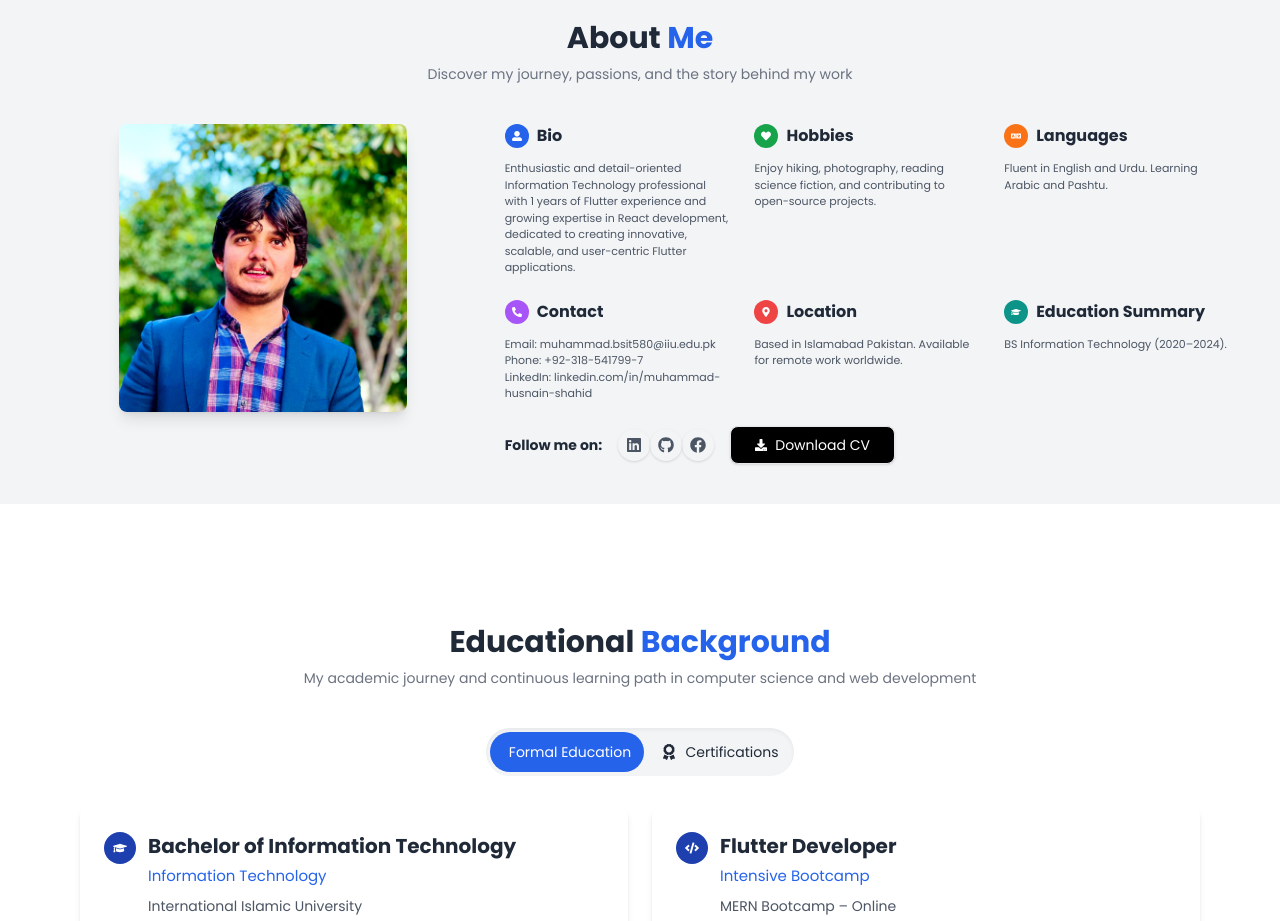
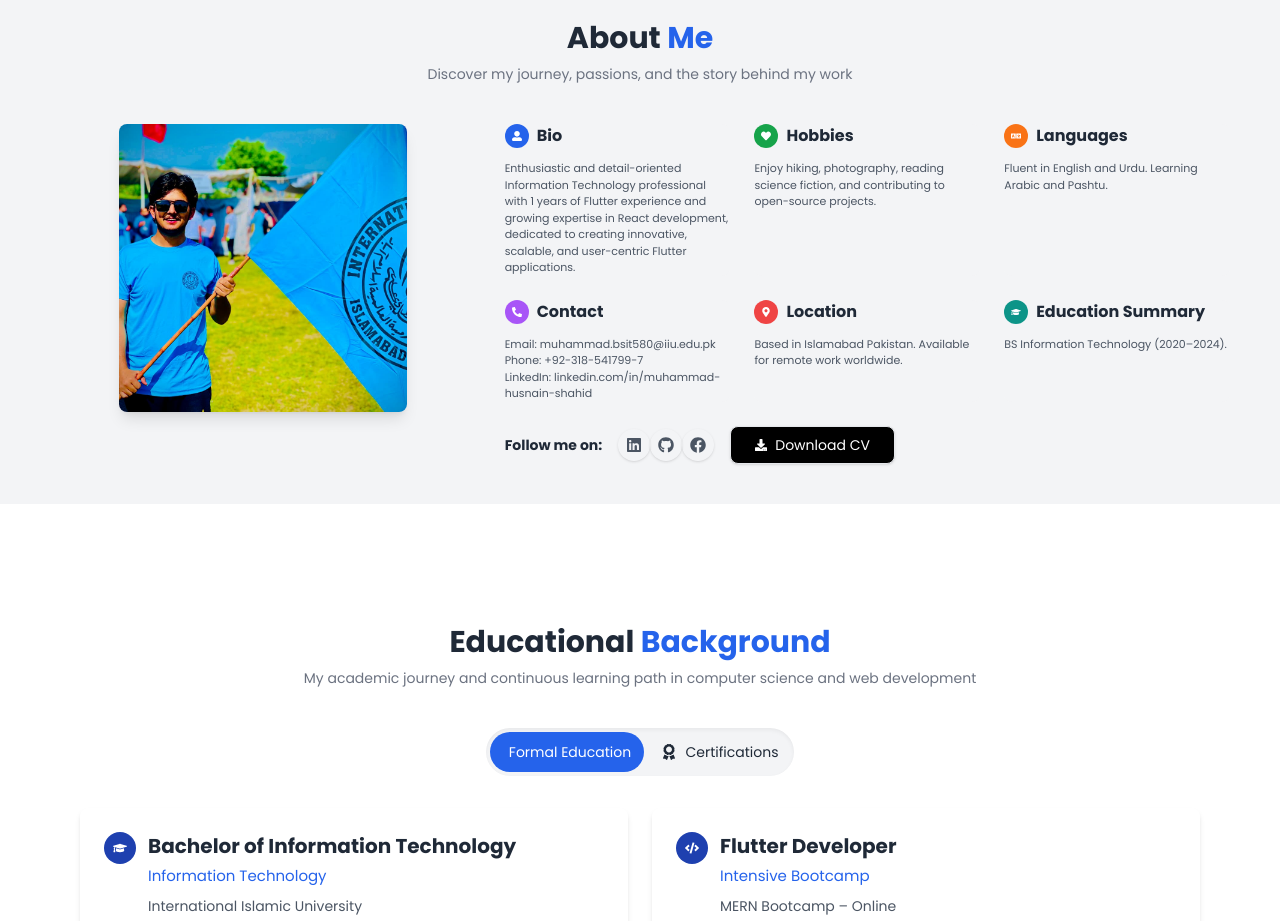
Before and after one commit to muhammadhusnainshahid/portfliohusnainsahab, a Next.js app: page / in a window 1280 px wide. Shown: the part 860-1781 px from the top of the page. Built offline with nearby package versions, Linux system fonts and the light colour scheme.

Commit message:
Initial commit: Husnain's portfolio project

```diff
--- a/src/components/About.jsx
+++ b/src/components/About.jsx
@@ -60,7 +60,7 @@ export default function About() {
           whileHover={{ rotate: [0, 2, -2, 2, -2, 0] }}
         >
           <img
-            src="/profile.jpeg"
+            src="/husnain.jpeg"
             alt="Muhammad Husnain Shahid"
             className="rounded-lg shadow-lg w-40 h-40  md:w-72 md:h-72 object-cover"
           />
```
Also changed, not shown: public/husnain.jpeg (renamed from public/WhatsApp Image 2025-08-21 at 10.42.18 PM.jpeg).
